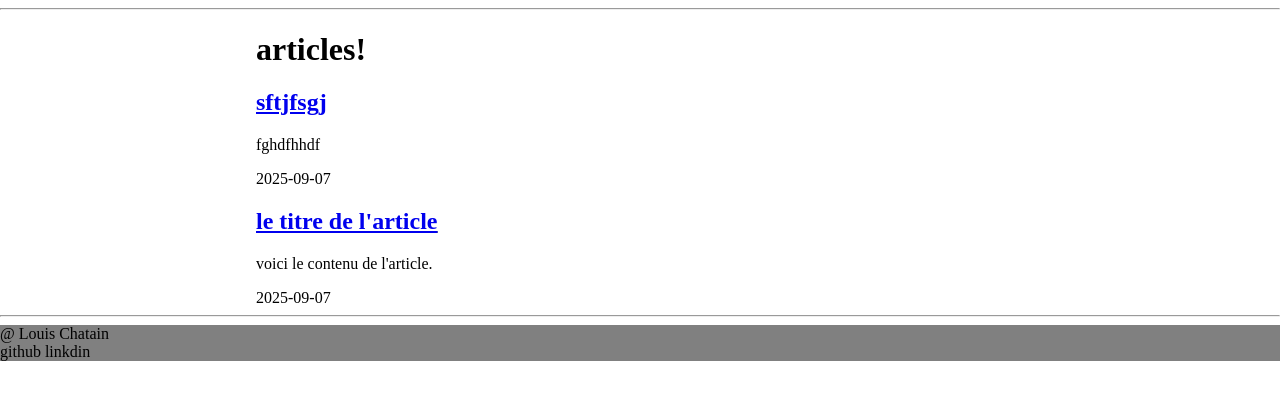
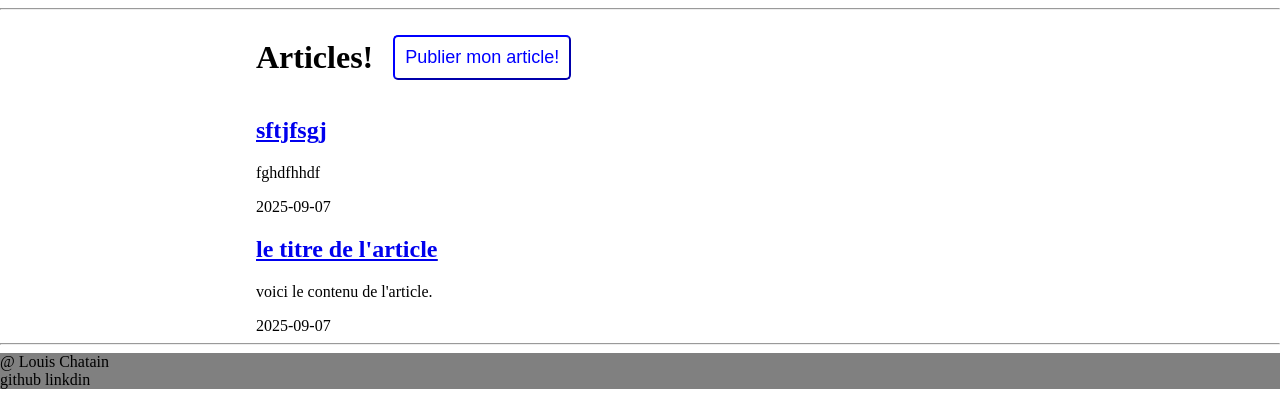
Before and after one commit to louis-chatain/website_python_flask_postgres, a Flask app: page /articles/ in a window 1280 px wide. Shown: the part 109-529 px from the top of the page. Run offline with Flask 3, Linux system fonts and the light colour scheme.

Commit message:
added buttons to direct users to the publish page on both projets and articles pages.

```diff
--- a/static/css/style.css
+++ b/static/css/style.css
@@ -47,9 +47,11 @@ body {
     width: 50%;
     align-items: flex-start;
 }
-.direction-rtl{
+
+.direction-rtl {
     direction: rtl;
 }
+
 .rounded_img {
     clip-path: circle();
     margin-right: 10%;
@@ -58,6 +60,34 @@ body {
 
 section {
     padding: 0px 20%;
+}
+
+.projets_and_articles_header {
+    display: flex;
+    justify-content: left;
+    /* horizontal */
+    align-items: center;
+    /* verticale */
+}
+
+.projets_and_articles_header button {
+    border-radius: 5px;
+    border-color: blue;
+    background-color: white;
+    color: blue;
+    margin-left: 20px;
+    padding: 10px;
+    font-size: large;
+}
+
+.projets_and_articles_header button:hover {
+    background-color: blue;
+    border-color: white;
+    color: white;
+}
+
+.projets_and_articles_header a {
+    text-decoration: none;
 }
 
 #projets .grid {
@@ -74,10 +104,12 @@ section {
 #projets article div {
     border: 1px solid black;
 }
-article div h2{
+
+article div h2 {
     margin: 0px;
 }
-article img{
+
+article img {
     width: auto;
     max-width: 100%;
     height: 100%;
--- a/templates/articles.html
+++ b/templates/articles.html
@@ -1,7 +1,10 @@
 {% extends "footer_header.html" %}
 {% block main %}
 <div style="padding: 0 20%;">
-    <h1>articles!</h1>
+    <div class="projets_and_articles_header">
+        <h1 class="big_h1">Articles!</h1>
+        <a href="{{ url_for('creation_article') }}"><button>Publier mon article!</button></a>
+    </div>
     {% for articles in liste_articles %}
     <article>
         <h2><u><a href="{{ url_for('articles', slug=articles.slug) }}">{{articles.titre}}</a></u></h2>
--- a/templates/projets.html
+++ b/templates/projets.html
@@ -1,7 +1,10 @@
 {% extends "footer_header.html" %}
 {% block main %}
 <section id="projets">
-    <h1 class="big_h1">projets!</h1>
+    <div class="projets_and_articles_header">
+        <h1 class="big_h1">Projets!</h1>
+        <a href="{{ url_for('add_projet') }}"><button>Publier mon projet!</button></a>
+    </div>
     <div class="grid">
         {% for projets in liste_projets %}
         <article>
```
